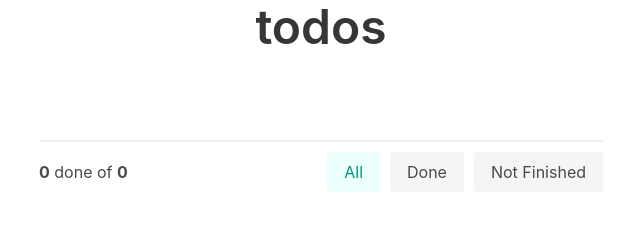
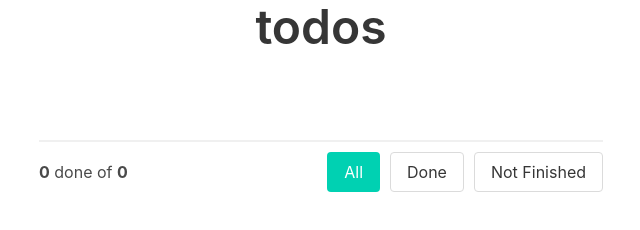
Before and after one commit to phil-daniels/bullscript, a website: page vue_example_1/index.html in a window 1280 px wide. Shown: the whole page, without its empty margins (319-959 px from the left). Drawn offline with nearby package versions, Linux system fonts and the light colour scheme.

Commit message:
finished vue prototype

```diff
--- a/vue_example_1/index.html
+++ b/vue_example_1/index.html
@@ -55,9 +55,9 @@
                                     <b>{{completedCount}}</b> done of <b>{{todos.length}}</b>
                                 </div>
                                 <div class="column is-three-quarters has-text-right">
-                                  <button class="button is-light margin-left-10" @click="setDisplayMode('all')" :class="{'is-primary' : this.displayMode === 'all'}">All</button>
-                                  <button class="button is-light margin-left-10" @click="setDisplayMode('done')">Done</button>
-                                  <button class="button is-light margin-left-10" @click="setDisplayMode('notfinished')">Not Finished</button>
+                                  <button class="button margin-left-10" @click="setDisplayMode('all')" :class="{'is-primary is-dark' : this.displayMode === 'all'}">All</button>
+                                  <button class="button margin-left-10" @click="setDisplayMode('done')" :class="{'is-primary is-dark' : this.displayMode === 'done'}">Done</button>
+                                  <button class="button margin-left-10" @click="setDisplayMode('notfinished')"  :class="{'is-primary is-dark' : this.displayMode === 'notfinished'}">Not Finished</button>
                                 </div>
                             </div>
                         </div>
```
